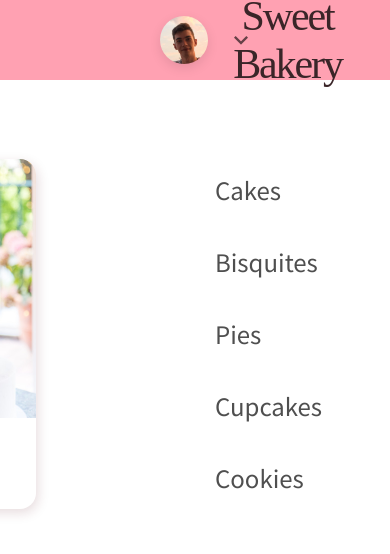
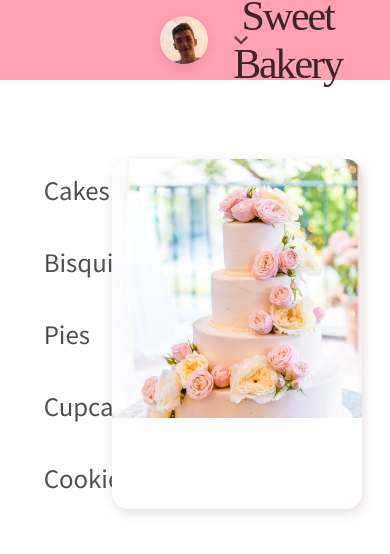
Before and after one commit to Dender46/sweet-bakery, a React (Create React App) app: page / in a window 390 px wide. Shown: the top 554 px of the page. Built offline with nearby package versions, Linux system fonts and the light colour scheme; a web font is replaced by a local one.

Commit message:
Add responsiveness to products container and sideBar

```diff
--- a/src/App.css
+++ b/src/App.css
@@ -24,9 +24,9 @@
 }
 .products-container {
   position: absolute;
-  width: 818px;
   height: 745px;
-  left: calc(50% - 818px/2);
+  left: 28.7%;
+  right: 28.7%;
   top: 159px;
 }
 
--- a/src/components/SideBar.tsx
+++ b/src/components/SideBar.tsx
@@ -12,13 +12,13 @@ const sidebarCaptions: Array<String> = [
 
 function SideBar() {
   const style: React.CSSProperties = {
-    display: "flex",
-    flexDirection: "column",
     position: "absolute",
-    width: "231px",
     height: "346.9px",
-    left: "215px",
-    top: "159px"
+    left: "11.2%",
+    right: "76.77%",
+    top: "159px",
+
+    minWidth: "155px"
   };
 
   return (
```
